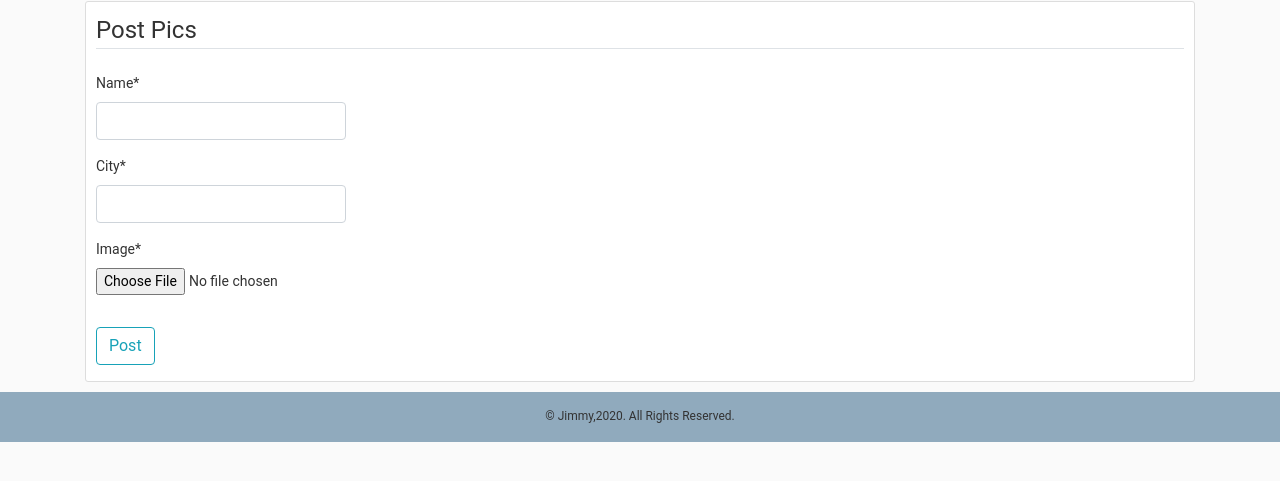
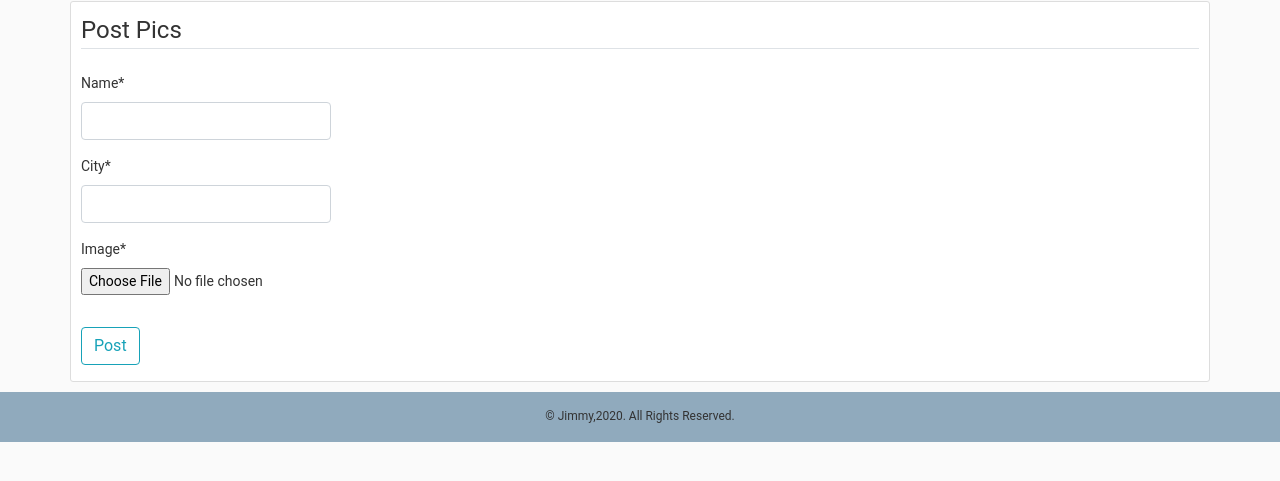
Before and after one commit to SatwinderSran/picsmemomry, a Django app: page /post/new/ in a window 1280 px wide. Shown: the part 40-521 px from the top of the page. Run offline with Django 3.2, Linux system fonts and the light colour scheme; the visitor is signed in with stand-in values (Sample User, id 1); some libraries are stand-ins or nearby versions.

Commit message:
make it better

```diff
--- a/blog/static/blog/main.css
+++ b/blog/static/blog/main.css
@@ -9,6 +9,10 @@ body {
   margin:0;
 }
 
+.container {
+  padding-right: 0px !important;
+  padding-left: 0px !important;
+}
 
 h1, h2, h3, h4, h5, h6 {
   color: #14195a;
```
Also changed, not shown: 1 other file.
